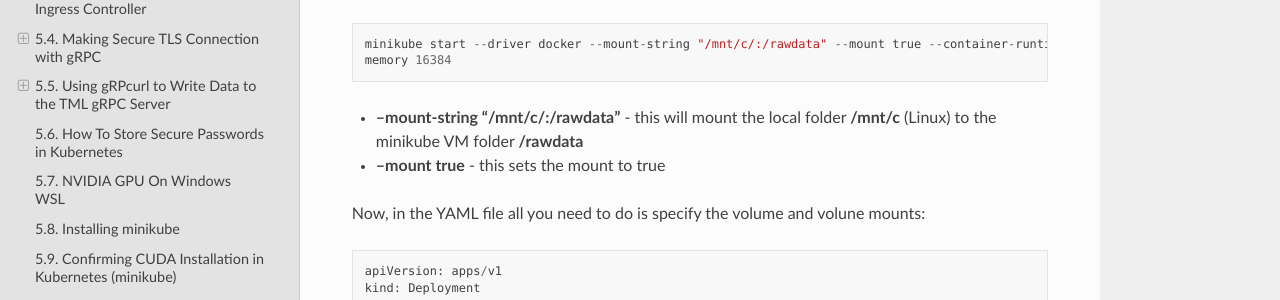
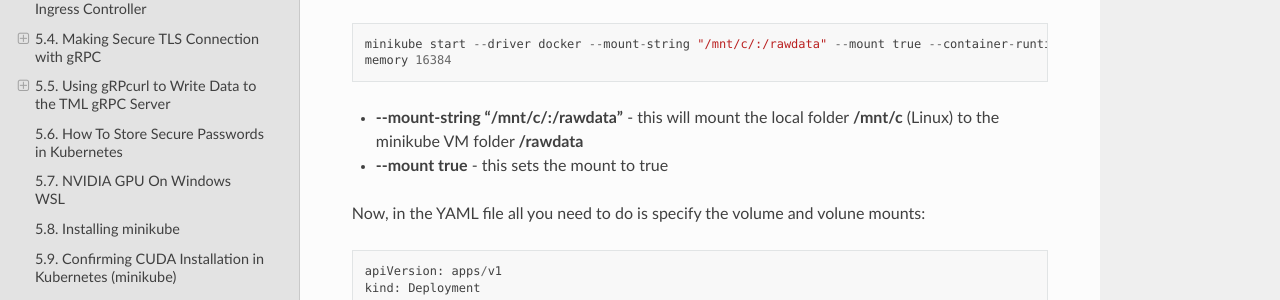
Before and after one commit to smaurice101/readthedocs, a Sphinx documentation site: the page built from docs/source/kube.rst, in a window 1280 px wide and 900 px high, scrolled down 14964 px. Shown: the part 150-450 px from the top of the window. Built offline with Sphinx 7.4.7 and the Read the Docs theme 3.1.0, drawn with Linux system fonts in a browser that asks for light colours.

```diff
--- a/docs/source/kube.rst
+++ b/docs/source/kube.rst
@@ -682,8 +682,8 @@ To mount a local folder on the filesystem you must start miikube with the **--mo
    minikube start --driver docker --mount-string "/mnt/c/:/rawdata" --mount true --container-runtime docker --gpus all --cni calico --
    memory 16384
 
-* **--mount-string "/mnt/c/:/rawdata"** - this will mount the local folder **/mnt/c** (Linux) to the minikube VM folder **/rawdata**
-* **--mount true** - this sets the mount to true
+* **-\-\mount-string "/mnt/c/:/rawdata"** - this will mount the local folder **/mnt/c** (Linux) to the minikube VM folder **/rawdata**
+* **-\-\mount true** - this sets the mount to true
 
 Now, in the YAML file all you need to do is specify the volume and volune mounts:
 
```
